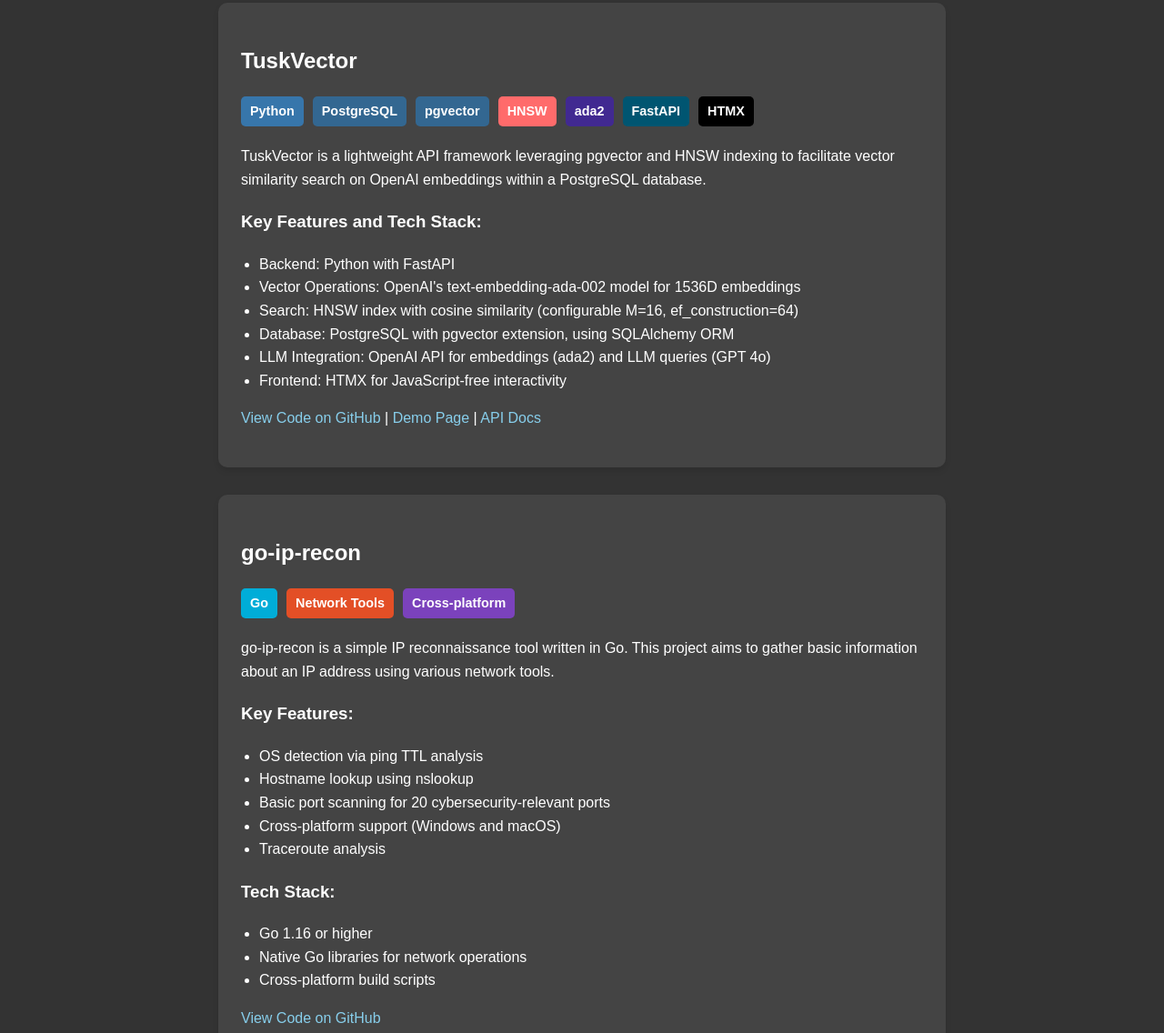
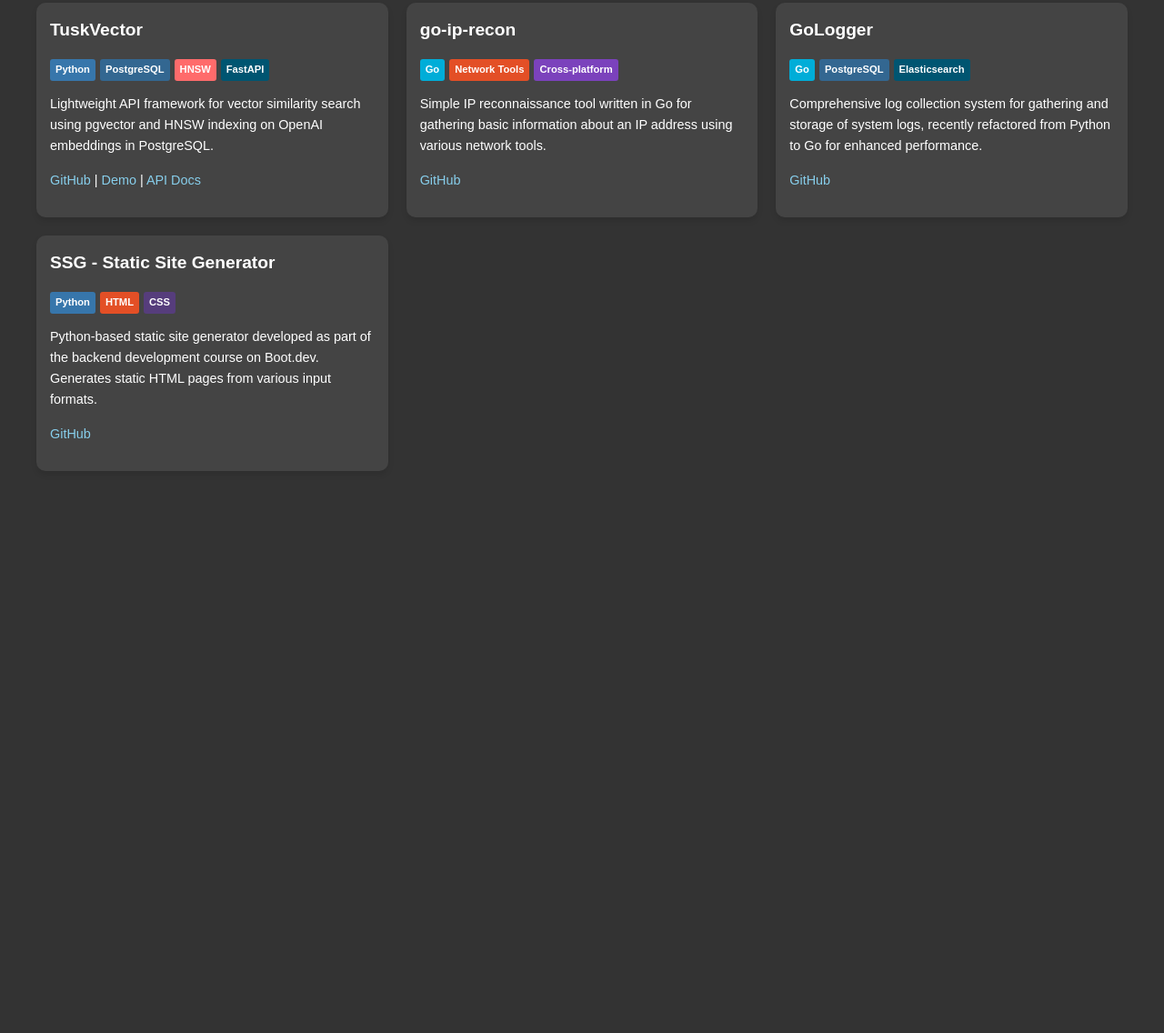
Before and after one commit to niklas-xgh-dev/githubpage, a plain HTML site: page index.html in a window 1280 px wide. Shown: the part 111-1247 px from the top of the page at 91% size. After the commit the page ends 800 px from the top, so only its background shows below. Drawn offline with Linux system fonts and the light colour scheme.

Commit message:
Update index.html

```diff
--- a/index.html
+++ b/index.html
@@ -10,35 +10,40 @@
             line-height: 1.6;
             color: #ffffff;
             background-color: #333333;
-            max-width: 800px;
+            max-width: 1200px;
             margin: 0 auto;
             padding: 20px;
         }
         h1, h2, h3 {
             color: #ffffff;
         }
+        .projects-grid {
+            display: grid;
+            grid-template-columns: repeat(3, 1fr);
+            gap: 20px;
+        }
         .project {
             background-color: #444444;
             border-radius: 10px;
-            padding: 25px;
-            margin-bottom: 30px;
+            padding: 15px;
             box-shadow: 0 4px 6px rgba(0, 0, 0, 0.1);
         }
         ul {
             padding-left: 20px;
+            margin: 10px 0;
         }
         .tech-badges {
             display: flex;
             flex-wrap: wrap;
-            gap: 10px;
-            margin-bottom: 20px;
+            gap: 5px;
+            margin-bottom: 10px;
         }
         .tech-badge {
-            padding: 5px 10px;
-            border-radius: 5px;
+            padding: 3px 6px;
+            border-radius: 3px;
             color: white;
             font-weight: bold;
-            font-size: 0.9em;
+            font-size: 0.7em;
         }
         a {
             color: #87CEEB;
@@ -49,39 +54,34 @@
             color: #ADD8E6;
             text-decoration: underline;
         }
+        h2 {
+            font-size: 1.2em;
+            margin-top: 0;
+        }
+        p, ul {
+            font-size: 0.9em;
+        }
     </style>
 </head>
 <body>
     <h1>Niklas's Projects</h1>
 
+    <div class="projects-grid">
         <div class="project">
             <h2>TuskVector</h2>
 
             <div class="tech-badges">
                 <span class="tech-badge" style="background-color: #3776AB;">Python</span>
                 <span class="tech-badge" style="background-color: #336791;">PostgreSQL</span>
-            <span class="tech-badge" style="background-color: #336791;">pgvector</span>
                 <span class="tech-badge" style="background-color: #FF6B6B;">HNSW</span>
-            <span class="tech-badge" style="background-color: #412991;">ada2</span>
                 <span class="tech-badge" style="background-color: #005571;">FastAPI</span>
-            <span class="tech-badge" style="background-color: #000000;">HTMX</span>
             </div>
 
-        <p>TuskVector is a lightweight API framework leveraging pgvector and HNSW indexing to facilitate vector similarity search on OpenAI embeddings within a PostgreSQL database.</p>
-
-        <h3>Key Features and Tech Stack:</h3>
-        <ul>
-            <li>Backend: Python with FastAPI</li>
-            <li>Vector Operations: OpenAI's text-embedding-ada-002 model for 1536D embeddings</li>
-            <li>Search: HNSW index with cosine similarity (configurable M=16, ef_construction=64)</li>
-            <li>Database: PostgreSQL with pgvector extension, using SQLAlchemy ORM</li>
-            <li>LLM Integration: OpenAI API for embeddings (ada2) and LLM queries (GPT 4o)</li>
-            <li>Frontend: HTMX for JavaScript-free interactivity</li>
-        </ul>
+            <p>Lightweight API framework for vector similarity search using pgvector and HNSW indexing on OpenAI embeddings in PostgreSQL.</p>
 
             <p>
-            <a href="https://github.com/niklas-xgh-dev/tuskvector">View Code on GitHub</a> |
-            <a href="https://tuskvector.com">Demo Page</a> |
+                <a href="https://github.com/niklas-xgh-dev/tuskvector">GitHub</a> |
+                <a href="https://tuskvector.com">Demo</a> |
                 <a href="https://tuskvector.com/docs">API Docs</a>
             </p>
         </div>
@@ -95,26 +95,10 @@
                 <span class="tech-badge" style="background-color: #7B42BC;">Cross-platform</span>
             </div>
 
-        <p>go-ip-recon is a simple IP reconnaissance tool written in Go. This project aims to gather basic information about an IP address using various network tools.</p>
-
-        <h3>Key Features:</h3>
-        <ul>
-            <li>OS detection via ping TTL analysis</li>
-            <li>Hostname lookup using nslookup</li>
-            <li>Basic port scanning for 20 cybersecurity-relevant ports</li>
-            <li>Cross-platform support (Windows and macOS)</li>
-            <li>Traceroute analysis</li>
-        </ul>
-
-        <h3>Tech Stack:</h3>
-        <ul>
-            <li>Go 1.16 or higher</li>
-            <li>Native Go libraries for network operations</li>
-            <li>Cross-platform build scripts</li>
-        </ul>
+            <p>Simple IP reconnaissance tool written in Go for gathering basic information about an IP address using various network tools.</p>
 
             <p>
-            <a href="https://github.com/niklas-xgh-dev/go-ip-recon">View Code on GitHub</a>
+                <a href="https://github.com/niklas-xgh-dev/go-ip-recon">GitHub</a>
             </p>
         </div>
 
@@ -125,29 +109,12 @@
                 <span class="tech-badge" style="background-color: #00ADD8;">Go</span>
                 <span class="tech-badge" style="background-color: #336791;">PostgreSQL</span>
                 <span class="tech-badge" style="background-color: #005571;">Elasticsearch</span>
-            <span class="tech-badge" style="background-color: #E95420;">Ubuntu</span>
             </div>
 
-        <p>GoLogger is a comprehensive log collection system designed for gathering and storage of system logs, recently refactored from Python to Go for enhanced performance and concurrency.</p>
-
-        <h3>Key Features:</h3>
-        <ul>
-            <li>Extensible Log Collection (system metrics, modular design)</li>
-            <li>High-Performance Data Processing (optimized parsing, concurrent processing)</li>
-            <li>Scalable Storage (PostgreSQL, planned Elasticsearch integration)</li>
-            <li>Resource-Efficient Alternative to Elastic Agent and Metricbeat</li>
-        </ul>
-
-        <h3>Tech Stack:</h3>
-        <ul>
-            <li>Go 1.20+ for core functionality</li>
-            <li>PostgreSQL for current log storage and querying</li>
-            <li>Planned Elasticsearch integration</li>
-            <li>Ubuntu OS compatibility</li>
-        </ul>
+            <p>Comprehensive log collection system for gathering and storage of system logs, recently refactored from Python to Go for enhanced performance.</p>
 
             <p>
-            <a href="https://github.com/niklas-xgh-dev/gologger">View Code on GitHub</a>
+                <a href="https://github.com/niklas-xgh-dev/gologger">GitHub</a>
             </p>
         </div>
 
@@ -160,24 +127,12 @@
                 <span class="tech-badge" style="background-color: #563D7C;">CSS</span>
             </div>
 
-        <p>SSG is a Python-based static site generator developed as part of the backend development course on Boot.dev. It provides a simple way to generate static HTML pages from various input formats.</p>
-
-        <h3>Key Components:</h3>
-        <ul>
-            <li>main.py: Entry point of the application</li>
-            <li>htmlnode.py: Defines the HTMLNode class for HTML element representation</li>
-            <li>textnode.py: Defines the TextNode class</li>
-        </ul>
-
-        <h3>Tech Stack:</h3>
-        <ul>
-            <li>Python 3.x</li>
-            <li>unittest for testing</li>
-        </ul>
+            <p>Python-based static site generator developed as part of the backend development course on Boot.dev. Generates static HTML pages from various input formats.</p>
 
             <p>
-            <a href="https://github.com/niklas-xgh-dev/ssg">View Code on GitHub</a>
+                <a href="https://github.com/niklas-xgh-dev/ssg">GitHub</a>
             </p>
+        </div>
     </div>
 </body>
 </html>
```
Lines whose indentation alone changed are shown as unchanged.
